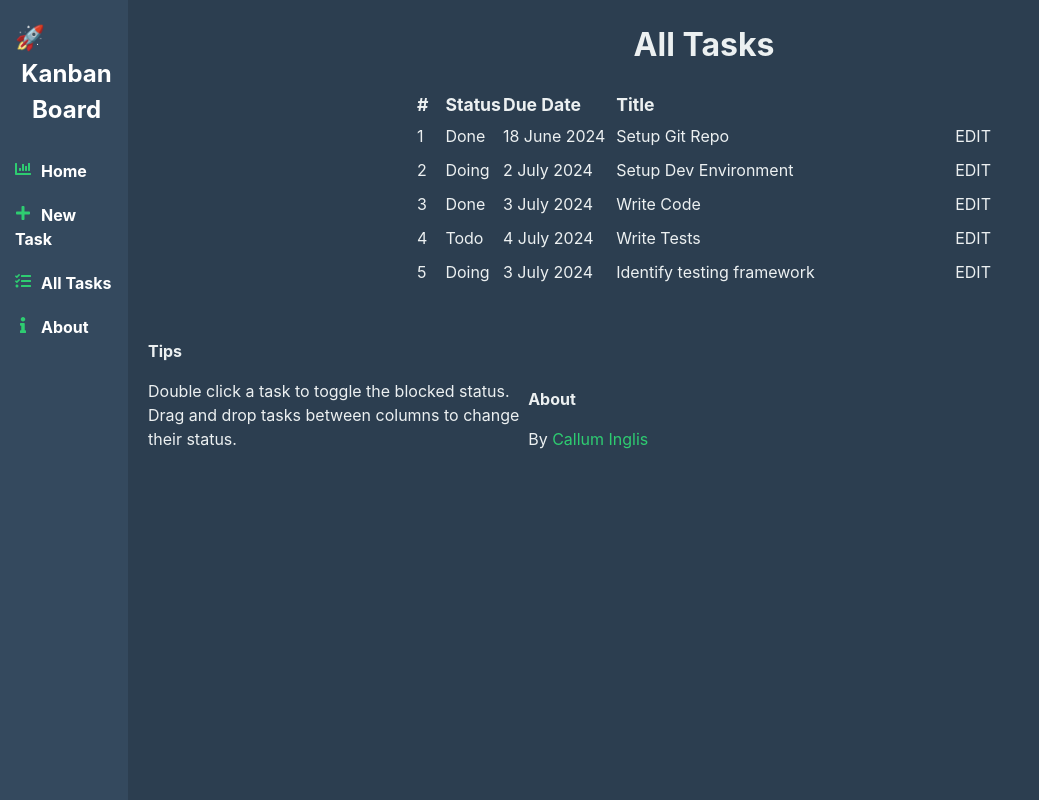
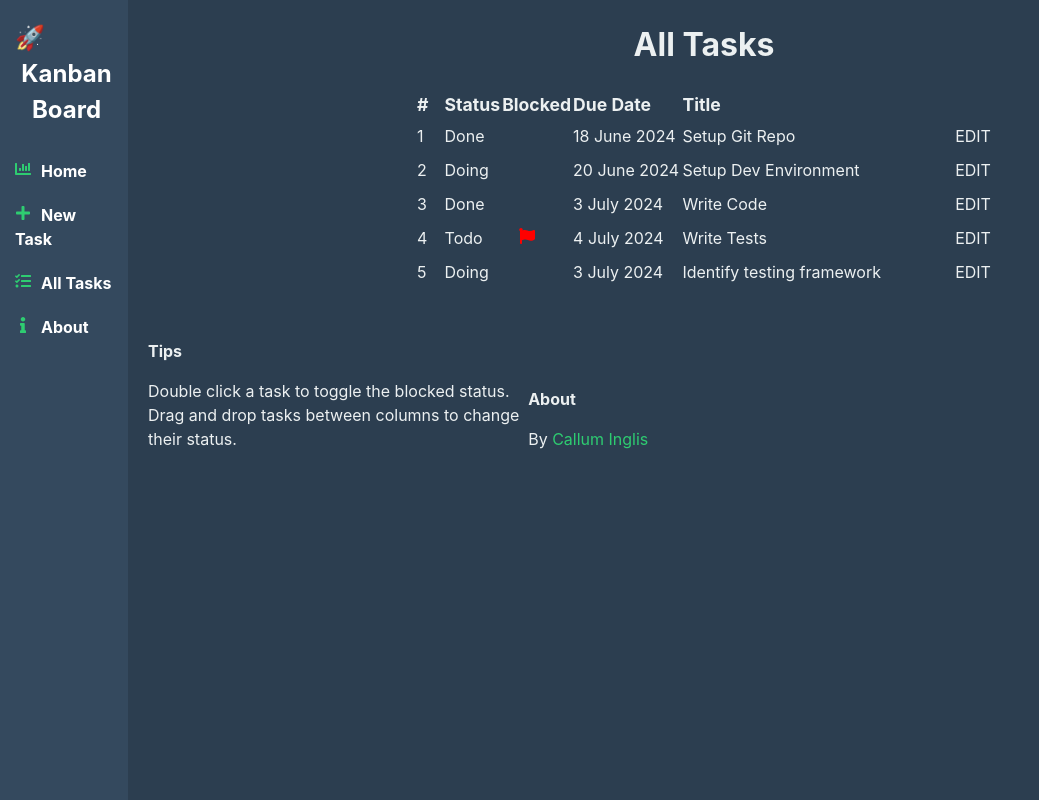
Before and after one commit to TheCallumInglis/learning-react-kanban-board, a React (Vite) app: page /tasks in a window 1280 px wide. Shown: the whole page, without its empty margins (0-1039 px from the left). Built offline with nearby package versions, Linux system fonts and the light colour scheme.

Commit message:
Update task card styling and due date display

```diff
--- a/src/App.css
+++ b/src/App.css
@@ -28,7 +28,7 @@
   background-color: #e74c3c;
 }
 
-.task-overdue {
+.task-card.task-overdue {
   border: 5px solid #e74c3c;
 }
 
@@ -181,6 +181,18 @@
   width: 5%;
 }
 
+td.col-task-blocked {
+  width: 10%;
+  text-align: center;
+  padding-right: 20px;
+}
+
+td.col-task-blocked .icon {
+  color: red;
+  margin-left: auto;
+  margin-right: auto;
+}
+
 td.col-task-status {
   width: 10%;
 }
@@ -189,8 +201,12 @@
   width: 20%;
 }
 
+td.task-overdue {
+  color: red;
+}
+
 td.col-task-title {
-  width: 60%;
+  width: 50%;
 }
 
 td.col-task-actions {
--- a/src/App.jsx
+++ b/src/App.jsx
@@ -14,7 +14,7 @@
 
   const initialTasks = [
     { id: 1, text: 'Setup Git Repo', dueDate: '2024-06-18', blocked: false, status: 'done' },
-    { id: 2, text: 'Setup Dev Environment', dueDate: '2024-07-02', blocked: false, status: 'doing' },
+    { id: 2, text: 'Setup Dev Environment', dueDate: '2024-06-20', blocked: false, status: 'doing' },
     { id: 3, text: 'Write Code', dueDate: '2024-07-03', blocked: false, status: 'done' },
     { id: 4, text: 'Write Tests', dueDate: '2024-07-04', blocked: true, status: 'todo' },
     { id: 5, text: 'Identify testing framework', dueDate: '2024-07-03', blocked: false, status: 'doing' },
--- a/src/components/TaskCard.jsx
+++ b/src/components/TaskCard.jsx
@@ -1,8 +1,6 @@
+import { isPastDueDate, prettyDate } from '../utils';
+
 const TaskCard = ({ task, toggleBlockedAction }) => {
-
-    const isPastDueDate = (task) => {
-        return task.status !== 'done' && new Date(task.dueDate) <  new Date();
-    };
 
     const handleDragStart = (e, taskId) => {
         e.dataTransfer.setData('text/plain', taskId);
@@ -31,7 +29,7 @@
                 <br/>
 
                 <div className="task-detail">
-                    <p className="due-date">Due: {task.dueDate}</p>
+                    <p className="due-date">Due: {prettyDate(task.dueDate)}</p>
                 </div>
             </div>
         </>
--- a/src/components/TaskList.jsx
+++ b/src/components/TaskList.jsx
@@ -1,4 +1,5 @@
-import { ucFirst, prettyDate } from "../utils";
+import { ucFirst, prettyDate, isPastDueDate } from "../utils";
+import { FaFlag } from 'react-icons/fa';
 
 const TaskList = ({ tasks }) => {
     return (
@@ -7,8 +8,10 @@
                 <tr>
                     <th>#</th>
                     <th>Status</th>
+                    <th>Blocked</th>
                     <th>Due Date</th>
                     <th>Title</th>
+                    <th></th>
                 </tr>
             </thead>
             <tbody>
@@ -16,7 +19,8 @@
                     <tr key={task.id}>
                         <td className="col-task-id">{task.id}</td>
                         <td className="col-task-status">{ucFirst(task.status)}</td>
-                        <td className="col-task-date">{prettyDate(task.dueDate)}</td>
+                        <td className="col-task-blocked">{task.blocked && <span className="icon"><FaFlag /></span>}</td>
+                        <td className={`col-task-date ${isPastDueDate(task) ? "task-overdue" : ""}`}>{prettyDate(task.dueDate)}</td>
                         <td className="col-task-title">{task.text}</td>
                         <td className="col-task-actions">EDIT</td>{/* TODO Add a button to edit the task */}
                     </tr>
--- a/src/utils/index.js
+++ b/src/utils/index.js
@@ -9,3 +9,7 @@
         year: 'numeric',
     });
 }
+
+export const isPastDueDate = (task) => {
+    return task.status !== 'done' && new Date(task.dueDate) <  new Date();
+};
```
